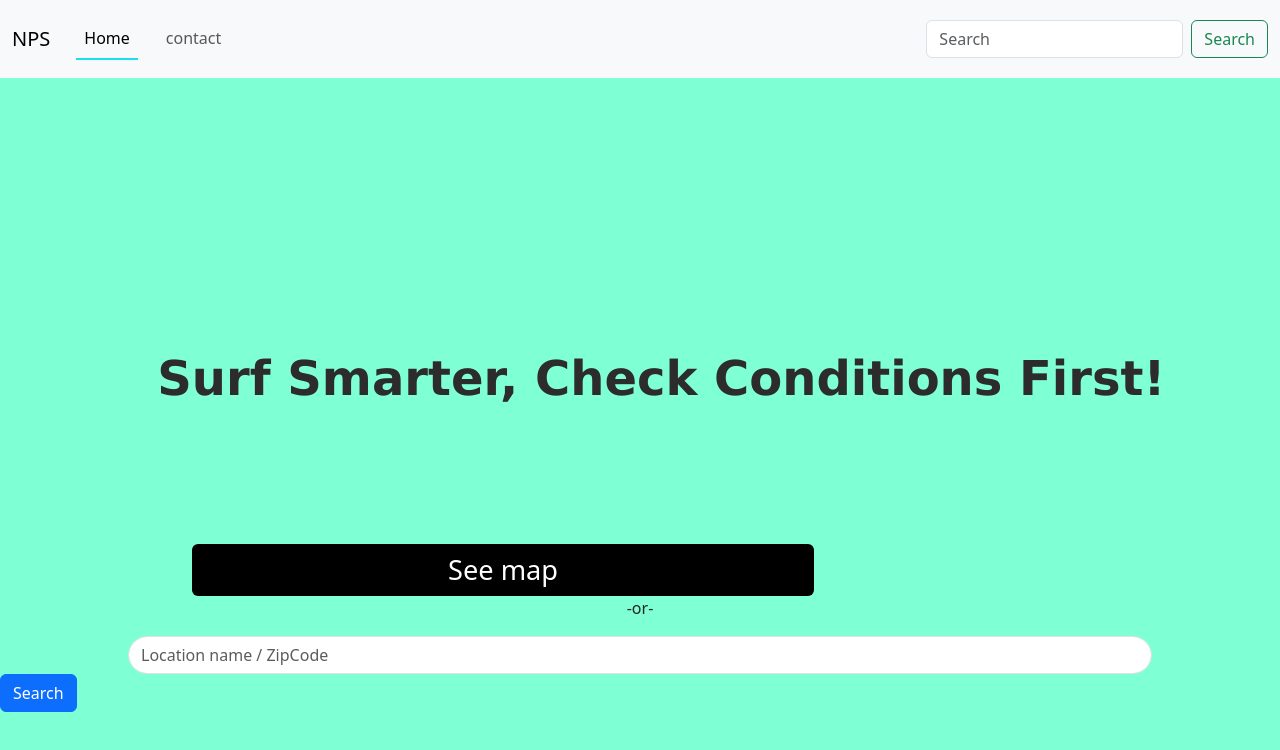
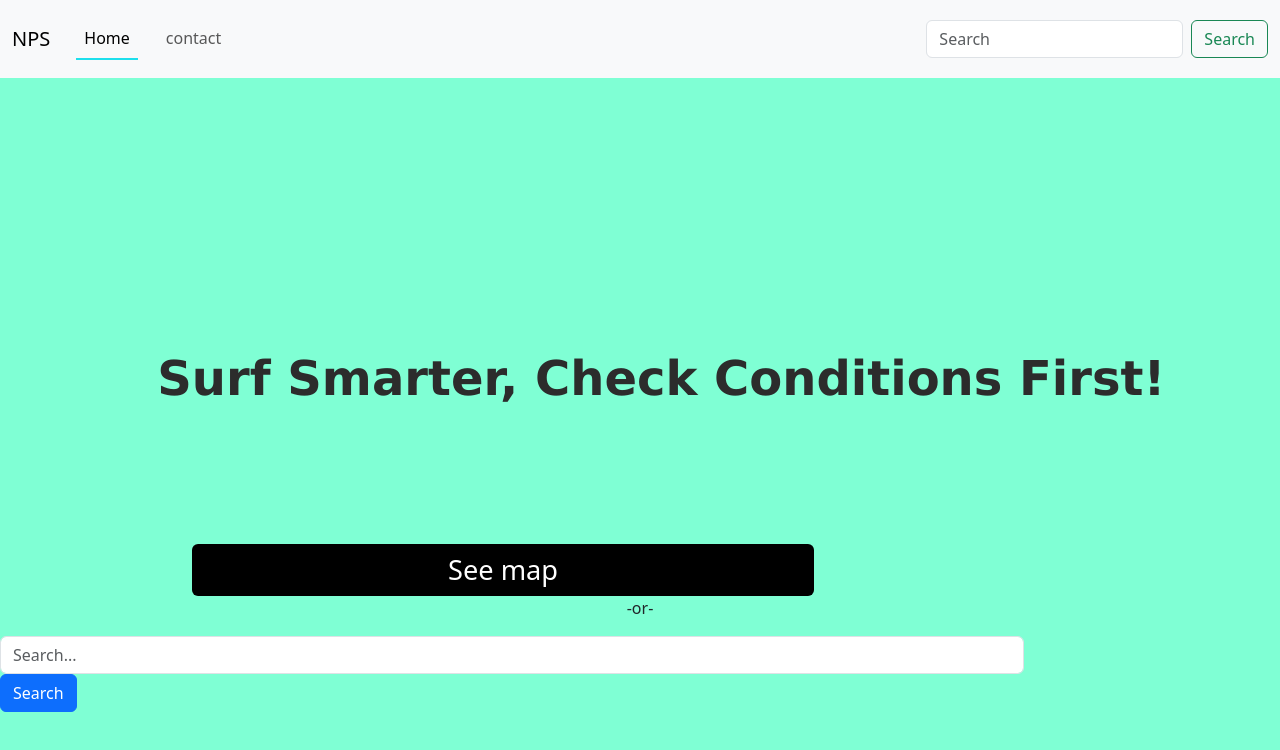
Before and after one commit to emmanuelnunoe/NPS-SurfReport-web, a Nuxt app: page / in a window 1280 px wide. Shown: the top 750 px of the page. Built offline with nearby package versions, Linux system fonts and the light colour scheme.

Commit message:
Fix search feature

```diff
--- a/components/SearchComponent.vue
+++ b/components/SearchComponent.vue
@@ -1,20 +1,25 @@
 <template>
-  <div lass="search-container" ref="searchContainer">
-    <input type="text"
+  <div class="search-container" ref="searchContainer">
+    <input
+      type="text"
       v-model="query"
       class="form-control search"
-    id="search" placeholder="Location name / ZipCode"
+      placeholder="Search..."
       @input="onInput"
       @focus="showDropdown = true"
     />
     <button class="btn btn-primary">Search</button>
+
     <div
-    v-if="showDropdown && filteredResults.length > 0"
-    class="dropdown">
+      v-if="showDropdown && filteredResults.length"
+      class="dropdown"
+    >
       <button class="close-btn" @click="closeDropdown">X</button>
       <ul>
-      <li v-for="(result, index) in filteredResults" :key="index"
-      @click="selectResult(result)">
+        <li
+          v-for="(result, index) in filteredResults"
+          :key="index"
+          @click="selectResult(result)"
         >
           {{ result }}
         </li>
@@ -90,9 +95,8 @@ export default defineComponent({
 </script>
 
 <style>
-
-.search{
-  margin: auto;
+.search-container {
+  position: relative;
   display: block;
   width: 80%;
   border-radius: 10em;
@@ -100,11 +104,12 @@ export default defineComponent({
 
 .dropdown {
   position: absolute;
-  top:-150%; /* adjust as needed */
-  background-color: white;
+  top: -150%; /* Adjust this value based on your layout */
+  left: 0;
+  width: 100%;
+  background: #fff;
   border: 1px solid #ccc;
-  width: 80%;
-  margin: auto;
+  box-shadow: 0 2px 5px rgba(0, 0, 0, 0.2);
   z-index: 1000;
 }
 
```
Lines whose indentation alone changed are shown as unchanged.
